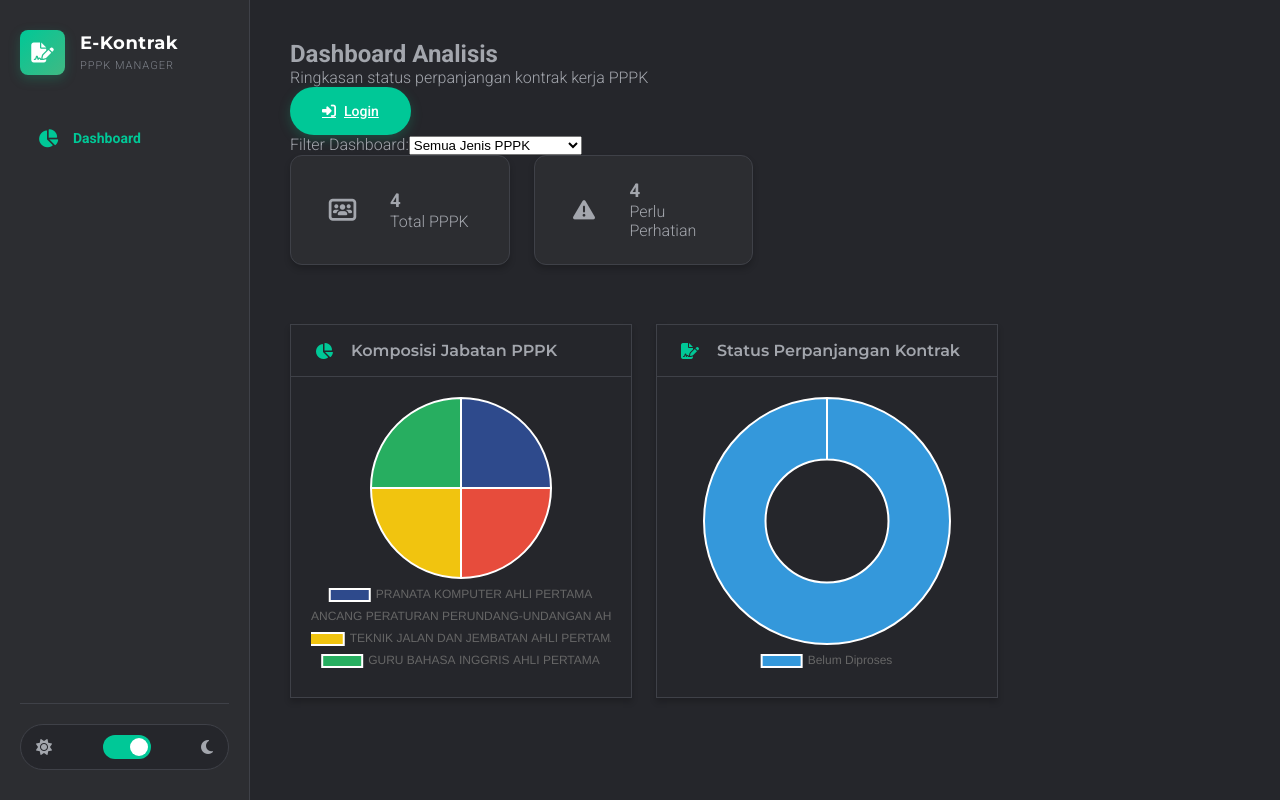
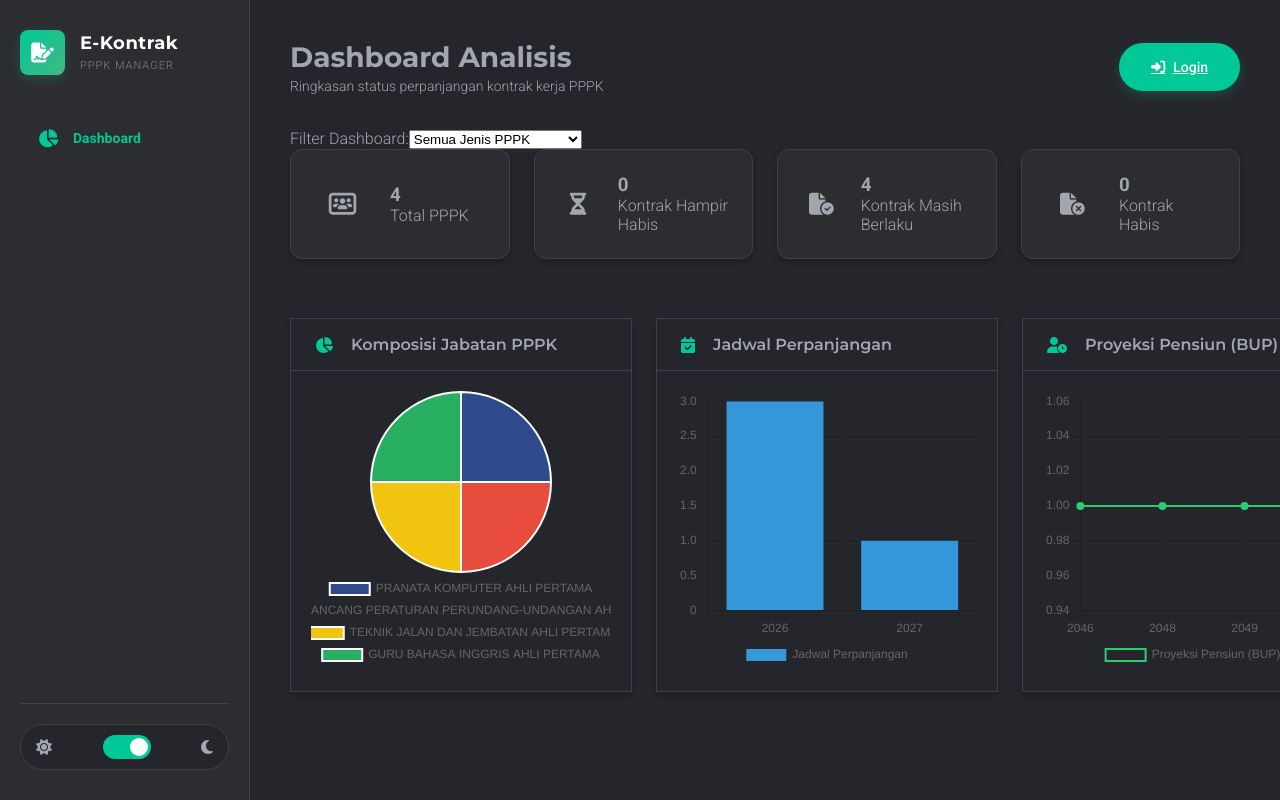
Before and after one commit to rezaldwntr/kontrak-pppk, a Vue app: page / in a window 1280 px wide. Built offline with nearby package versions, Linux system fonts and the light colour scheme; no server answers; the database is empty.

Commit message:
fix: complete layout overhaul for Dashboard, Sidebar, PegawaiTable, and Header to match legacy HTML exactly

```diff
--- a/src/App.vue
+++ b/src/App.vue
@@ -3,6 +3,7 @@
     <Sidebar v-if="!isLoginRoute" />
 
     <div class="main-content" :class="{ 'auth-mode': isLoginRoute }">
+      <Header />
       <router-view />
     </div>
 
--- a/src/components/layout/Header.vue
+++ b/src/components/layout/Header.vue
@@ -1,15 +1,32 @@
 <template>
-  <header class="header">
-    <div class="header-left">
-      <!-- Title injected by route meta or state if needed, for now static or omitted -->
-      <button id="btn-mobile-menu" aria-label="Buka Menu">
+  <header class="main-header">
+    <div class="header-title" style="display: flex; align-items: center; gap: 15px;">
+      <button class="btn btn-icon-only mobile-menu-toggle" id="btn-mobile-menu" style="display: none;">
         <i class="fa-solid fa-bars"></i>
       </button>
+      <div>
+        <h1 id="page-title">{{ route.meta.title || 'E-Kontrak PPPK' }}</h1>
+        <p id="page-subtitle" class="text-muted">{{ route.meta.subtitle || '' }}</p>
+      </div>
     </div>
 
-    <div class="header-right">
-      <button class="btn-icon" @click="logout" aria-label="Keluar / Logout" title="Keluar">
-        <i class="fa-solid fa-arrow-right-from-bracket"></i>
+    <div class="header-actions">
+      <div class="search-box" v-if="authStore.user && route.name === 'pegawai'">
+        <i class="fa-solid fa-magnifying-glass"></i>
+        <input type="text" id="global-search" placeholder="Cari Nama atau NIP PPPK..." v-model="pegawaiStore.globalSearchQuery" autocomplete="off" spellcheck="false">
+      </div>
+      <router-link to="/login" class="btn btn-primary" id="btn-login-modal" v-if="!authStore.user && route.name !== 'login'">
+        <i class="fa-solid fa-right-to-bracket"></i> Login
+      </router-link>
+
+      <button class="btn btn-primary" id="btn-import-trigger" v-if="authStore.user && route.name === 'pegawai'">
+        <i class="fa-solid fa-file-import"></i> Impor Data
+      </button>
+      <button class="btn btn-secondary" id="btn-export" v-if="authStore.user && route.name === 'pegawai'" @click="handleExport">
+        <i class="fa-solid fa-file-export"></i> Ekspor CSV
+      </button>
+      <button class="btn btn-danger" id="btn-clear-all" v-if="authStore.user && route.name === 'pegawai'" style="background-color: var(--danger-color); color: #ffffff;">
+        <i class="fa-solid fa-trash-can"></i> Hapus Semua
       </button>
     </div>
   </header>
@@ -17,17 +34,15 @@
 
 <script setup>
 import { useAuthStore } from '../../stores/authStore'
-import { useRouter } from 'vue-router'
+import { usePegawaiStore } from '../../stores/pegawaiStore'
+import { useRoute } from 'vue-router'
+import { exportToExcel } from '../../utils/excel'
 
 const authStore = useAuthStore()
-const router = useRouter()
+const pegawaiStore = usePegawaiStore()
+const route = useRoute()
 
-const logout = async () => {
-  await authStore.logout()
-  router.push('/login')
+const handleExport = () => {
+  exportToExcel(pegawaiStore.pppkData)
 }
 </script>
-
-<style scoped>
-/* Inherits from styles.css */
-</style>
--- a/src/components/layout/Sidebar.vue
+++ b/src/components/layout/Sidebar.vue
@@ -18,6 +18,18 @@
       <router-link to="/data-pegawai" class="menu-item" active-class="active" v-if="authStore.user">
         <i class="fa-solid fa-users"></i>
         <span>Data PPPK</span>
+      </router-link>
+      <a href="#" class="menu-item" v-if="authStore.user">
+        <i class="fa-solid fa-file-signature"></i>
+        <span>Perpanjangan Kontrak</span>
+      </a>
+      <a href="#" class="menu-item" v-if="authStore.user">
+        <i class="fa-solid fa-clock-rotate-left"></i>
+        <span>Riwayat Perpanjangan</span>
+      </a>
+      <router-link to="/settings" class="menu-item" active-class="active" v-if="authStore.user">
+        <i class="fa-solid fa-gear"></i>
+        <span>Pengaturan</span>
       </router-link>
     </nav>
 
--- a/src/components/pegawai/PegawaiTable.vue
+++ b/src/components/pegawai/PegawaiTable.vue
@@ -1,82 +1,96 @@
 <template>
-  <div class="table-container">
-    <div class="table-actions">
-      <div class="search-bar">
-        <i class="fa-solid fa-search"></i>
-        <input type="text" v-model="searchQuery" placeholder="Cari NAMA, NIP, atau Instansi..." @input="handleSearch" />
-      </div>
-      <div class="table-filters" v-if="authStore.user">
+  <div>
+    <div class="filter-panel" style="margin-bottom: 20px;">
+        <div style="display: flex; flex-wrap: wrap; gap: 16px; width: 100%; align-items: flex-end;">
+            <div class="filter-group">
+                <label>Status Kontrak</label>
                 <select v-model="statusFilter" @change="handleSearch">
                     <option value="all">Semua Status</option>
-          <option value="Belum Diproses">Belum Diproses</option>
-          <option value="Memenuhi Syarat">Memenuhi Syarat</option>
-          <option value="Tidak Memenuhi Syarat">Tidak Memenuhi Syarat</option>
-          <option value="Selesai Diperpanjang">Selesai Diperpanjang</option>
+                    <option value="Kontrak Masih Berlaku">Kontrak Masih Berlaku</option>
+                    <option value="Kontrak Hampir Habis">Kontrak Hampir Habis</option>
+                    <option value="Kontrak Habis">Kontrak Habis</option>
                 </select>
             </div>
-      <div class="action-buttons" v-if="authStore.user">
-        <button class="btn btn-outline" @click="emit('export')"><i class="fa-solid fa-file-excel"></i> Ekspor</button>
-        <button class="btn btn-primary" @click="emit('add')"><i class="fa-solid fa-plus"></i> Tambah Data</button>
+            <div class="filter-group">
+                <label>Tampilkan Baris</label>
+                <select v-model="itemsPerPage" @change="handleSearch">
+                    <option value="10">10 Baris</option>
+                    <option value="50">50 Baris</option>
+                    <option value="100">100 Baris</option>
+                </select>
+            </div>
         </div>
     </div>
 
-    <table class="data-table">
+    <div class="widget-card table-widget">
+        <div class="widget-header-actions">
+            <div class="bulk-actions" v-if="selectedIds.length > 0">
+                <span>{{ selectedIds.length }} terpilih</span>
+                <button class="btn btn-sm btn-success">
+                    <i class="fa-solid fa-check-double"></i> Perpanjang Massal
+                </button>
+            </div>
+            <div class="total-rows text-muted" v-else>
+                Total: <span>{{ filteredData.length }}</span> PPPK
+            </div>
+        </div>
+        <div class="table-responsive">
+            <table class="table">
                 <thead>
                     <tr>
-          <th v-if="authStore.user">
-            <input type="checkbox" v-model="selectAll" @change="toggleSelectAll" />
-          </th>
-          <th>No</th>
-          <th>NIP PPPK</th>
-          <th>Nama Lengkap</th>
-          <th>Jabatan</th>
-          <th>Masa Kerja</th>
-          <th>Status</th>
-          <th>Aksi</th>
+                        <th width="40" v-if="authStore.user"><input type="checkbox" v-model="selectAll"></th>
+                        <th>NIP BARU / ID</th>
+                        <th>NAMA LENGKAP</th>
+                        <th>TMT CPNS / MULAI</th>
+                        <th>MASA KERJA</th>
+                        <th>JABATAN</th>
+                        <th>STATUS KONTRAK</th>
+                        <th>STATUS PPPK</th>
+                        <th width="120">AKSI</th>
                     </tr>
                 </thead>
                 <tbody>
                     <tr v-if="pegawaiStore.isLoading">
-          <td colspan="8" class="text-center"><i class="fa-solid fa-spinner fa-spin"></i> Memuat Data...</td>
+                        <td colspan="9" class="text-center"><i class="fa-solid fa-spinner fa-spin"></i> Memuat Data...</td>
                     </tr>
                     <tr v-else-if="paginatedData.length === 0">
-          <td colspan="8" class="text-center">Data tidak ditemukan.</td>
+                        <td colspan="9" class="text-center">Data tidak ditemukan.</td>
                     </tr>
-        <tr v-for="(item, index) in paginatedData" :key="item['PNS ID']" :class="getRowClass(item)">
+                    <tr v-for="item in paginatedData" :key="item['PNS ID']">
                         <td v-if="authStore.user">
                             <input type="checkbox" :value="item['PNS ID']" v-model="selectedIds" />
                         </td>
-          <td>{{ (currentPage - 1) * itemsPerPage + index + 1 }}</td>
                         <td>{{ item["NIP BARU"] }}</td>
                         <td>
                             <strong>{{ item["NAMA"] }}</strong><br>
-            <small>{{ item["NIK"] }}</small>
+                            <small class="text-muted">{{ item["NIK"] }}</small>
                         </td>
+                        <td>{{ item["TMT CPNS"] }}</td>
+                        <td>{{ item["MK TAHUN"] }} Tahun {{ item["MK BULAN"] }} Bln</td>
                         <td>{{ item["JABATAN NAMA"] }}</td>
-          <td>{{ item["MK TAHUN"] }} Tahun {{ item["MK BULAN"] }} Bulan</td>
                         <td>
-            <span :class="['status-badge', getBadgeClass(item['STATUS_PERPANJANGAN'])]">
+                            <span :class="['badge', getBadgeClass(item['STATUS_PERPANJANGAN'])]">
                                 {{ item["STATUS_PERPANJANGAN"] || "Belum Diproses" }}
                             </span>
                         </td>
-          <td class="action-cell">
-            <button class="btn-icon btn-view" @click="emit('view', item)" title="Lihat Detail"><i class="fa-solid fa-eye"></i></button>
-            <button class="btn-icon btn-edit" v-if="authStore.user" @click="emit('edit', item)" title="Edit"><i class="fa-solid fa-pen-to-square"></i></button>
-            <button class="btn-icon btn-print" v-if="authStore.user" @click="emit('print', item)" title="Cetak SPK"><i class="fa-solid fa-print"></i></button>
-            <button class="btn-icon btn-delete" v-if="authStore.user" @click="emit('delete', item)" title="Hapus"><i class="fa-solid fa-trash"></i></button>
+                        <td>
+                            <span class="badge badge-success">Aktif</span>
+                        </td>
+                        <td>
+                            <div class="action-buttons-cell">
+                                <button class="btn btn-icon-only btn-sm" @click="emit('view', item)" title="Lihat Detail"><i class="fa-solid fa-eye"></i></button>
+                                <button class="btn btn-icon-only btn-sm" style="background-color: var(--primary-color); color: white;" v-if="authStore.user" @click="emit('print', item)" title="Cetak"><i class="fa-solid fa-print"></i></button>
+                            </div>
                         </td>
                     </tr>
                 </tbody>
             </table>
+        </div>
 
         <div class="pagination">
-      <div class="pagination-info">
-        Menampilkan {{ Math.min(filteredData.length, (currentPage - 1) * itemsPerPage + 1) }} - {{ Math.min(filteredData.length, currentPage * itemsPerPage) }} dari {{ filteredData.length }} data
-      </div>
-      <div class="pagination-controls">
-        <button class="btn btn-outline" :disabled="currentPage === 1" @click="currentPage--"><i class="fa-solid fa-chevron-left"></i> Sebelumnya</button>
-        <span class="page-number">Halaman {{ currentPage }} dari {{ totalPages }}</span>
-        <button class="btn btn-outline" :disabled="currentPage === totalPages || totalPages === 0" @click="currentPage++">Selanjutnya <i class="fa-solid fa-chevron-right"></i></button>
+            <button class="btn btn-outline btn-sm" :disabled="currentPage === 1" @click="currentPage--"><i class="fa-solid fa-chevron-left"></i> Sebelumnya</button>
+            <span class="page-info text-muted">Halaman {{ currentPage }} dari {{ totalPages }}</span>
+            <button class="btn btn-outline btn-sm" :disabled="currentPage === totalPages || totalPages === 0" @click="currentPage++">Selanjutnya <i class="fa-solid fa-chevron-right"></i></button>
         </div>
     </div>
   </div>
@@ -139,12 +153,11 @@ const toggleSelectAll = () => {
 }
 
 const getBadgeClass = (status) => {
-  switch(status) {
-    case 'Memenuhi Syarat': return 'aktif'
-    case 'Tidak Memenuhi Syarat': return 'tms'
-    case 'Selesai Diperpanjang': return 'selesai'
-    default: return 'belum'
-  }
+  if (!status || status === 'Belum Diproses') return 'badge-secondary'
+  if (status === 'Memenuhi Syarat' || status === 'Selesai Diperpanjang' || status === 'Kontrak Masih Berlaku') return 'badge-success'
+  if (status === 'Kontrak Hampir Habis') return 'badge-warning'
+  if (status === 'Tidak Memenuhi Syarat' || status === 'Kontrak Habis' || status === 'Kontrak Habis (BUP)') return 'badge-danger'
+  return 'badge-secondary'
 }
 
 const getRowClass = (item) => {
--- a/src/router/index.js
+++ b/src/router/index.js
@@ -6,19 +6,19 @@ const routes = [
     path: '/login',
     name: 'Login',
     component: () => import('../views/LoginView.vue'),
-    meta: { requiresGuest: true }
+    meta: { requiresGuest: true, title: 'Login Administrator' }
   },
   {
     path: '/',
     name: 'Dashboard',
     component: () => import('../views/DashboardView.vue'),
-    meta: { requiresAuth: false } // Guest can view Dashboard
+    meta: { requiresAuth: false, title: 'Dashboard Analisis', subtitle: 'Ringkasan status perpanjangan kontrak kerja PPPK' }
   },
   {
     path: '/data-pegawai',
-    name: 'Pegawai',
+    name: 'pegawai',
     component: () => import('../views/PegawaiView.vue'),
-    meta: { requiresAuth: true }
+    meta: { requiresAuth: true, title: 'Data Pegawai PPPK', subtitle: 'Manajemen profil lengkap kepegawaian, filter data, dan status keaktifan' }
   },
   {
     path: '/settings',
--- a/src/views/DashboardView.vue
+++ b/src/views/DashboardView.vue
@@ -1,14 +1,4 @@
 <template>
-  <header class="header">
-    <div class="page-title">
-      <h2>Dashboard Analisis</h2>
-      <p>Ringkasan status perpanjangan kontrak kerja PPPK</p>
-    </div>
-    <div class="header-actions" v-if="!authStore.user">
-      <router-link to="/login" class="btn btn-primary"><i class="fa-solid fa-right-to-bracket"></i> Login</router-link>
-    </div>
-  </header>
-
   <div class="dashboard-filters">
     <label for="filter-dashboard-jenis">Filter Dashboard:</label>
     <select id="filter-dashboard-jenis" v-model="filterDashboard" @change="pegawaiStore.setFilterDashboard(filterDashboard)">
@@ -28,18 +18,33 @@
         <p>Total PPPK</p>
       </div>
     </div>
-    <div class="stat-card warning" v-if="warningCount > 0">
-      <div class="stat-icon"><i class="fa-solid fa-triangle-exclamation"></i></div>
+    <div class="stat-card warning">
+      <div class="stat-icon"><i class="fa-solid fa-hourglass-half"></i></div>
       <div class="stat-info">
         <h3>{{ warningCount }}</h3>
-        <p>Perlu Perhatian</p>
+        <p>Kontrak Hampir Habis</p>
+      </div>
+    </div>
+    <div class="stat-card success">
+      <div class="stat-icon"><i class="fa-solid fa-file-circle-check"></i></div>
+      <div class="stat-info">
+        <h3>{{ activeCount }}</h3>
+        <p>Kontrak Masih Berlaku</p>
+      </div>
+    </div>
+    <div class="stat-card danger">
+      <div class="stat-icon"><i class="fa-solid fa-file-circle-xmark"></i></div>
+      <div class="stat-info">
+        <h3>{{ expiredCount }}</h3>
+        <p>Kontrak Habis</p>
       </div>
     </div>
   </div>
 
   <div class="charts-grid">
     <ChartCard title="Komposisi Jabatan PPPK" icon="fa-solid fa-chart-pie" chartType="pie" :chartData="jabatanChartData" />
-    <ChartCard title="Status Perpanjangan Kontrak" icon="fa-solid fa-file-signature" chartType="doughnut" :chartData="statusChartData" />
+    <ChartCard title="Jadwal Perpanjangan" icon="fa-solid fa-calendar-check" chartType="bar" :chartData="kontrakChartData" />
+    <ChartCard title="Proyeksi Pensiun (BUP)" icon="fa-solid fa-user-clock" chartType="line" :chartData="bupChartData" />
   </div>
 </template>
 
@@ -64,8 +69,19 @@ const totalPegawai = computed(() => filteredData.value.length)
 
 const warningCount = computed(() => {
   return filteredData.value.filter(item => {
-    // Basic logic for warning, adjust based on your calculateContractPeriod
-    return item["STATUS_PERPANJANGAN"] === "Belum Diproses"
+    return item["STATUS_PERPANJANGAN"] === "Kontrak Hampir Habis"
+  }).length
+})
+
+const activeCount = computed(() => {
+  return filteredData.value.filter(item => {
+    return item["STATUS_PERPANJANGAN"] === "Kontrak Masih Berlaku" || !item["STATUS_PERPANJANGAN"] || item["STATUS_PERPANJANGAN"] === "Belum Diproses"
+  }).length
+})
+
+const expiredCount = computed(() => {
+  return filteredData.value.filter(item => {
+    return item["STATUS_PERPANJANGAN"] === "Kontrak Habis"
   }).length
 })
 
@@ -87,19 +103,49 @@ const jabatanChartData = computed(() => {
   }
 })
 
-const statusChartData = computed(() => {
+const kontrakChartData = computed(() => {
   const counts = {}
   filteredData.value.forEach(item => {
-    const status = item["STATUS_PERPANJANGAN"] || "Belum Diproses"
-    counts[status] = (counts[status] || 0) + 1
+    // simplified mock extraction, year 2026-2031
+    const tmt = item["TMT CPNS"] || ""
+    if (tmt) {
+       const year = parseInt(tmt.split('-')[0]) + 5 // assume 5 year contract
+       counts[year] = (counts[year] || 0) + 1
+    }
   })
 
   return {
-    labels: Object.keys(counts),
+    labels: Object.keys(counts).sort(),
     datasets: [{
-      label: 'Status Perpanjangan',
-      data: Object.values(counts),
-      backgroundColor: ['#3498db', '#e67e22', '#2ecc71']
+      label: 'Jadwal Perpanjangan',
+      data: Object.keys(counts).sort().map(k => counts[k]),
+      backgroundColor: '#3498db'
+    }]
+  }
+})
+
+const bupChartData = computed(() => {
+  const counts = {}
+  filteredData.value.forEach(item => {
+    const tl = item["TANGGAL LAHIR"] || ""
+    if (tl) {
+       const year = parseInt(tl.split('-')[0]) + 58 // assume BUP 58
+       if (year >= 2025 && year <= 2061) {
+           counts[year] = (counts[year] || 0) + 1
+       }
+    }
+  })
+
+  return {
+    labels: Object.keys(counts).sort(),
+    datasets: [{
+      label: 'Proyeksi Pensiun (BUP)',
+      data: Object.keys(counts).sort().map(k => counts[k]),
+      borderColor: '#2ecc71',
+      backgroundColor: 'transparent',
+      borderWidth: 2,
+      pointBackgroundColor: '#2ecc71',
+      tension: 0.3
     }]
   }
 })
```
Also changed, not shown: src/views/PegawaiView.vue (+0 -7 lines). Lines whose indentation alone changed are shown as unchanged.
